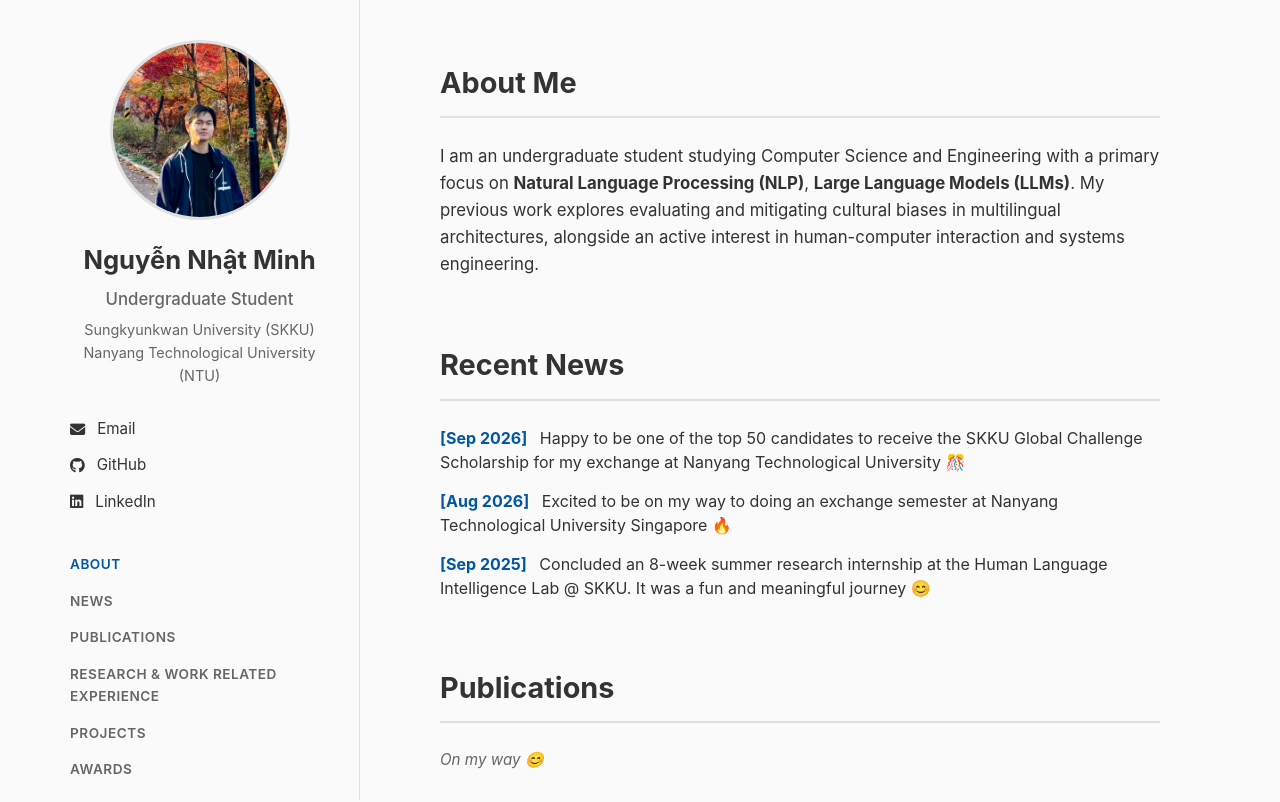
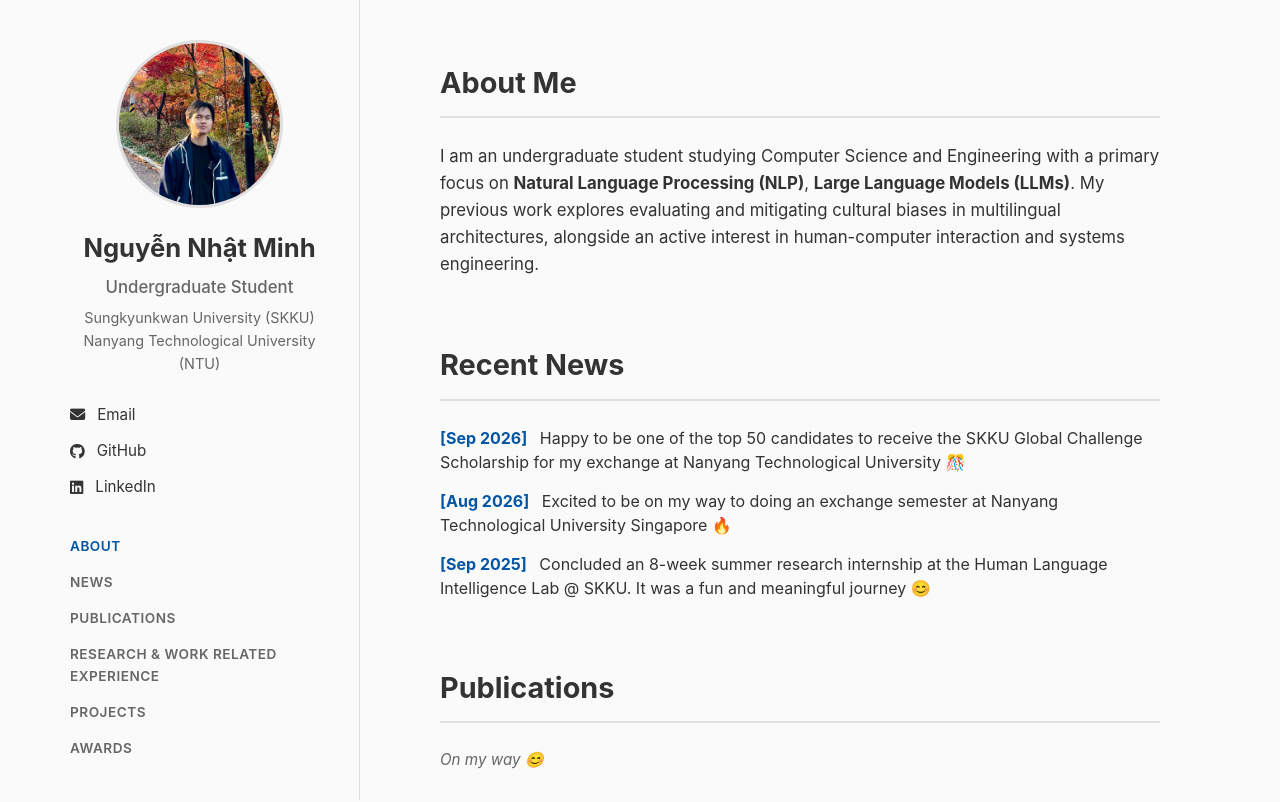
Before and after one commit to nminh27/nhatminh, a plain HTML site: page index.html in a window 1280 px wide. Shown: the top 802 px of the page. Drawn offline with Linux system fonts and the light colour scheme.

Commit message:
Keep the sidebar fully fixed with no scrolling
The sidebar no longer scrolls on its own: spacing scales with the window
height, the photo shrinks to fit, and on short windows the contact
links sit on one line.

Co-Authored-By: Claude Opus 5.5 <noreply@anthropic.com>

```diff
--- a/style.css
+++ b/style.css
@@ -30,22 +30,33 @@ body {
 .sidebar {
     width: 320px;
     background-color: var(--sidebar-bg);
-    padding: 40px 30px;
+    padding: clamp(16px, 5vh, 40px) 30px;
     border-right: 1px solid var(--border-color);
     position: sticky;
     top: 0;
     align-self: flex-start;
     flex-shrink: 0;
     height: 100vh;
-    overflow-y: auto;
+    overflow: hidden;
+    display: flex;
+    flex-direction: column;
+}
+
+/* Everything keeps its size except the photo, which shrinks so the sidebar always fits the window */
+.sidebar > * {
+    flex-shrink: 0;
 }
 
 .profile-img {
-    width: 180px;
     height: 180px;
+    min-height: 64px;
+    width: auto;
+    aspect-ratio: 1;
+    align-self: center;
+    flex-shrink: 1;
     border-radius: 50%;
     overflow: hidden;
-    margin: 0 auto 20px;
+    margin: 0 auto clamp(8px, 2.5vh, 20px);
     border: 3px solid var(--border-color);
 }
 
@@ -72,14 +83,14 @@ body {
     text-align: center;
     font-size: 0.9rem;
     color: var(--light-text);
-    margin-bottom: 30px;
+    margin-bottom: clamp(12px, 3.5vh, 30px);
 }
 
 .contact-links {
     display: flex;
     flex-direction: column;
-    gap: 12px;
-    margin-bottom: 40px;
+    gap: clamp(4px, 1.5vh, 12px);
+    margin-bottom: clamp(14px, 4.5vh, 40px);
 }
 
 .contact-links a {
@@ -99,7 +110,7 @@ body {
 .nav-menu {
     display: flex;
     flex-direction: column;
-    gap: 15px;
+    gap: clamp(6px, 1.8vh, 15px);
 }
 
 .nav-menu a {
@@ -210,6 +221,16 @@ p {
     text-decoration: underline;
 }
 
+/* Short windows: put the contact links on one line to save room */
+@media (min-width: 901px) and (max-height: 760px) {
+    .contact-links {
+        flex-direction: row;
+        flex-wrap: wrap;
+        justify-content: center;
+        gap: 6px 18px;
+    }
+}
+
 @media (max-width: 900px) {
     .container {
         flex-direction: column;
```
